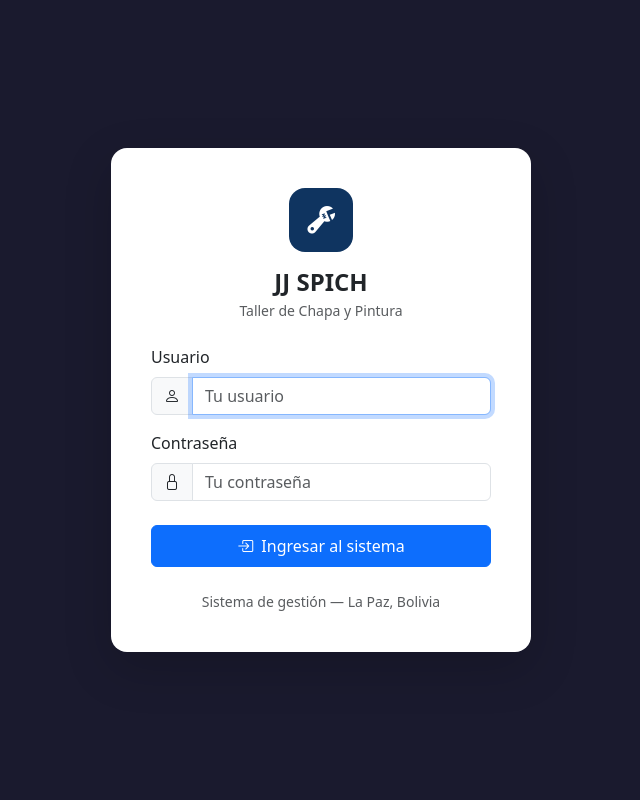
After one commit to abrahamcatacoraf/jjspich_version1, a Django app: page /login/ in a window 1280 px wide. The commit adds this page. Shown: the whole page, without its empty margins (319-959 px from the left). Run offline with Django 5.2, Linux system fonts and the light colour scheme.

Commit message:
Agregando requerimiento para Login e implementando boton para cerrar Sesion

```diff
--- a/clientes/views.py
+++ b/clientes/views.py
@@ -1,8 +1,10 @@
 from django.shortcuts import render, get_object_or_404, redirect
 from django.contrib import messages
+from django.contrib.auth.decorators import login_required
 from .models import Cliente
 from .forms import ClienteForm
 
+@login_required
 def lista_clientes(request):
     busqueda = request.GET.get('buscar', '')
     if busqueda:
@@ -20,6 +22,7 @@ def lista_clientes(request):
         'busqueda': busqueda
     })
 
+@login_required
 def nuevo_cliente(request):
     if request.method == 'POST':
         form = ClienteForm(request.POST)
@@ -34,6 +37,7 @@ def nuevo_cliente(request):
         'titulo': 'Nuevo Cliente'
     })
 
+@login_required
 def editar_cliente(request, pk):
     cliente = get_object_or_404(Cliente, pk=pk)
     if request.method == 'POST':
@@ -49,6 +53,7 @@ def editar_cliente(request, pk):
         'titulo': 'Editar Cliente'
     })
 
+@login_required
 def eliminar_cliente(request, pk):
     cliente = get_object_or_404(Cliente, pk=pk)
     if request.method == 'POST':
--- a/inventario/views.py
+++ b/inventario/views.py
@@ -1,8 +1,10 @@
 from django.shortcuts import render, get_object_or_404, redirect
 from django.contrib import messages
+from django.contrib.auth.decorators import login_required
 from .models import Insumo
 from .forms import InsumoForm, AjusteStockForm
 
+@login_required
 def lista_inventario(request):
     categoria = request.GET.get('categoria', '')
     busqueda  = request.GET.get('buscar', '')
@@ -17,6 +19,7 @@ def lista_inventario(request):
         'busqueda':  busqueda,
     })
 
+@login_required
 def nuevo_insumo(request):
     if request.method == 'POST':
         form = InsumoForm(request.POST)
@@ -30,6 +33,7 @@ def nuevo_insumo(request):
         'form': form, 'titulo': 'Nuevo Insumo'
     })
 
+@login_required
 def editar_insumo(request, pk):
     insumo = get_object_or_404(Insumo, pk=pk)
     if request.method == 'POST':
@@ -44,6 +48,7 @@ def editar_insumo(request, pk):
         'form': form, 'titulo': f'Editar {insumo.nombre}'
     })
 
+@login_required
 def ajustar_stock(request, pk):
     insumo = get_object_or_404(Insumo, pk=pk)
     if request.method == 'POST':
@@ -68,6 +73,7 @@ def ajustar_stock(request, pk):
         'form': form, 'insumo': insumo
     })
 
+@login_required
 def eliminar_insumo(request, pk):
     insumo = get_object_or_404(Insumo, pk=pk)
     if request.method == 'POST':
--- a/ordenes/views.py
+++ b/ordenes/views.py
@@ -1,8 +1,10 @@
 from django.shortcuts import render, get_object_or_404, redirect
 from django.contrib import messages
+from django.contrib.auth.decorators import login_required
 from .models import Orden
 from .forms import OrdenForm
 
+@login_required
 def lista_ordenes(request):
     estado = request.GET.get('estado', '')
     busqueda = request.GET.get('buscar', '')
@@ -21,6 +23,7 @@ def lista_ordenes(request):
         'busqueda': busqueda,
     })
 
+@login_required
 def nueva_orden(request):
     if request.method == 'POST':
         form = OrdenForm(request.POST)
@@ -35,6 +38,7 @@ def nueva_orden(request):
         'titulo': 'Nueva Orden de Trabajo'
     })
 
+@login_required
 def editar_orden(request, pk):
     orden = get_object_or_404(Orden, pk=pk)
     if request.method == 'POST':
@@ -50,10 +54,12 @@ def editar_orden(request, pk):
         'titulo': f'Editar Orden #{orden.pk}'
     })
 
+@login_required
 def detalle_orden(request, pk):
     orden = get_object_or_404(Orden, pk=pk)
     return render(request, 'ordenes/detalle.html', {'orden': orden})
 
+@login_required
 def eliminar_orden(request, pk):
     orden = get_object_or_404(Orden, pk=pk)
     if request.method == 'POST':
--- a/pagos/views.py
+++ b/pagos/views.py
@@ -1,10 +1,12 @@
 from django.shortcuts import render, get_object_or_404, redirect
 from django.contrib import messages
+from django.contrib.auth.decorators import login_required
 from django.db.models import Sum
 from .models import Pago
 from .forms import PagoForm
 from ordenes.models import Orden
 
+@login_required
 def lista_pagos(request):
     pagos = Pago.objects.all().select_related('orden', 'orden__cliente')
     total_mes = Pago.objects.filter(
@@ -15,6 +17,7 @@ def lista_pagos(request):
         'total_mes': total_mes,
     })
 
+@login_required
 def nuevo_pago(request):
     if request.method == 'POST':
         form = PagoForm(request.POST)
@@ -28,6 +31,7 @@ def nuevo_pago(request):
         'form': form, 'titulo': 'Registrar Pago'
     })
 
+@login_required
 def detalle_orden_pagos(request, orden_pk):
     orden  = get_object_or_404(Orden, pk=orden_pk)
     pagos  = Pago.objects.filter(orden=orden)
@@ -40,6 +44,7 @@ def detalle_orden_pagos(request, orden_pk):
         'saldo_pendiente': saldo_pendiente,
     })
 
+@login_required
 def eliminar_pago(request, pk):
     pago = get_object_or_404(Pago, pk=pk)
     if request.method == 'POST':
--- a/taller_jjspich/urls.py
+++ b/taller_jjspich/urls.py
@@ -1,9 +1,16 @@
 from django.contrib import admin
 from django.urls import path, include
+from django.contrib.auth import views as auth_views
 from . import views
 
 urlpatterns = [
     path('admin/', admin.site.urls),
+
+    # Login y logout
+    path('login/', auth_views.LoginView.as_view(), name='login'),
+    path('logout/', auth_views.LogoutView.as_view(), name='logout'),
+
+    # Sistema
     path('', views.dashboard, name='dashboard'),
     path('clientes/', include('clientes.urls')),
     path('vehiculos/', include('vehiculos.urls')),
--- a/taller_jjspich/views.py
+++ b/taller_jjspich/views.py
@@ -1,4 +1,5 @@
 from django.shortcuts import render
+from django.contrib.auth.decorators import login_required
 from django.db.models import Sum
 import datetime
 from clientes.models import Cliente
@@ -7,6 +8,7 @@ from ordenes.models import Orden
 from inventario.models import Insumo
 from pagos.models import Pago
 
+@login_required
 def dashboard(request):
     mes_actual = datetime.datetime.now().month
     total_pagos_mes = Pago.objects.filter(
--- /dev/null
+++ b/templates/registration/login.html
@@ -0,0 +1,82 @@
+<!DOCTYPE html>
+<html lang="es">
+<head>
+  <meta charset="UTF-8">
+  <meta name="viewport" content="width=device-width, initial-scale=1">
+  <title>Iniciar sesión — JJ SPICH</title>
+  <link href="https://cdn.jsdelivr.net/npm/bootstrap@5.3.0/dist/css/bootstrap.min.css" rel="stylesheet">
+  <link href="https://cdn.jsdelivr.net/npm/bootstrap-icons@1.11.0/font/bootstrap-icons.css" rel="stylesheet">
+  <style>
+    body {
+      background-color: #1a1a2e;
+      min-height: 100vh;
+      display: flex;
+      align-items: center;
+      justify-content: center;
+    }
+    .login-card {
+      background: #fff;
+      border-radius: 16px;
+      padding: 2.5rem;
+      width: 100%;
+      max-width: 420px;
+    }
+    .brand-icon {
+      width: 64px;
+      height: 64px;
+      background: #0f3460;
+      border-radius: 16px;
+      display: flex;
+      align-items: center;
+      justify-content: center;
+      margin: 0 auto 1rem;
+    }
+  </style>
+</head>
+<body>
+  <div class="login-card shadow-lg">
+    <div class="text-center mb-4">
+      <div class="brand-icon">
+        <i class="bi bi-wrench-adjustable text-white fs-3"></i>
+      </div>
+      <h4 class="fw-bold mb-1">JJ SPICH</h4>
+      <p class="text-muted small">Taller de Chapa y Pintura</p>
+    </div>
+
+    {% if form.errors %}
+      <div class="alert alert-danger py-2">
+        <i class="bi bi-exclamation-circle me-1"></i>
+        Usuario o contraseña incorrectos.
+      </div>
+    {% endif %}
+
+    <form method="post">
+      {% csrf_token %}
+      <div class="mb-3">
+        <label class="form-label">Usuario</label>
+        <div class="input-group">
+          <span class="input-group-text"><i class="bi bi-person"></i></span>
+          <input type="text" name="username" class="form-control"
+                 placeholder="Tu usuario" autofocus required>
+        </div>
+      </div>
+      <div class="mb-4">
+        <label class="form-label">Contraseña</label>
+        <div class="input-group">
+          <span class="input-group-text"><i class="bi bi-lock"></i></span>
+          <input type="password" name="password" class="form-control"
+                 placeholder="Tu contraseña" required>
+        </div>
+      </div>
+      <button type="submit" class="btn btn-primary w-100 py-2">
+        <i class="bi bi-box-arrow-in-right me-2"></i>Ingresar al sistema
+      </button>
+    </form>
+
+    <p class="text-center text-muted small mt-4 mb-0">
+      Sistema de gestión — La Paz, Bolivia
+    </p>
+  </div>
+  <script src="https://cdn.jsdelivr.net/npm/bootstrap@5.3.0/dist/js/bootstrap.bundle.min.js"></script>
+</body>
+</html>
--- a/vehiculos/views.py
+++ b/vehiculos/views.py
@@ -1,8 +1,10 @@
 from django.shortcuts import render, get_object_or_404, redirect
 from django.contrib import messages
+from django.contrib.auth.decorators import login_required
 from .models import Vehiculo
 from .forms import VehiculoForm
 
+@login_required
 def lista_vehiculos(request):
     busqueda = request.GET.get('buscar', '')
     if busqueda:
@@ -20,6 +22,7 @@ def lista_vehiculos(request):
         'busqueda': busqueda
     })
 
+@login_required
 def nuevo_vehiculo(request):
     if request.method == 'POST':
         form = VehiculoForm(request.POST)
@@ -34,6 +37,7 @@ def nuevo_vehiculo(request):
         'titulo': 'Nuevo Vehículo'
     })
 
+@login_required
 def editar_vehiculo(request, pk):
     vehiculo = get_object_or_404(Vehiculo, pk=pk)
     if request.method == 'POST':
@@ -49,6 +53,7 @@ def editar_vehiculo(request, pk):
         'titulo': 'Editar Vehículo'
     })
 
+@login_required
 def eliminar_vehiculo(request, pk):
     vehiculo = get_object_or_404(Vehiculo, pk=pk)
     if request.method == 'POST':
```
Also changed, not shown: taller_jjspich/settings.py (+9 -0 lines), templates/base/base.html (+7 -1 lines).
